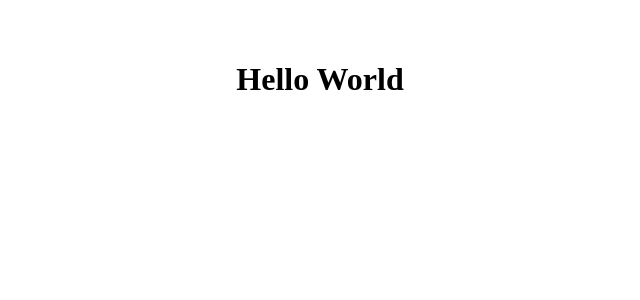
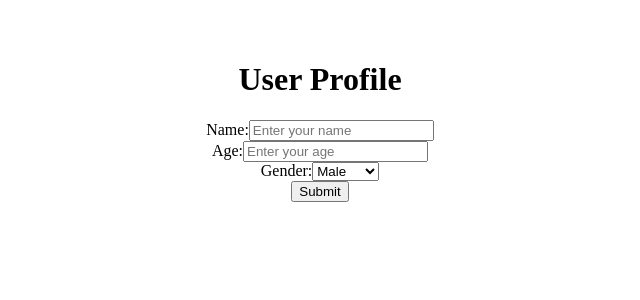
Before and after one commit to tigerhostsolutions/RTT50-MERN-SBA320-REACT-APPLICATION, a React (Vite) app: page / in a window 1280 px wide. Shown: the top 300 px of the page, without its empty margins (320-960 px from the left). Built offline with nearby package versions, Linux system fonts and the light colour scheme.

Commit message:
created/updated: update

```diff
--- a/src/App.jsx
+++ b/src/App.jsx
@@ -1,12 +1,13 @@
-import { useState } from 'react'
-
+import React from 'react'
+import UserForm from './components/UserForm.jsx'
 import './App.css'
 
 function App() {
 
   return (
       <div>
-        <h1>Hello World</h1>
+        <h1>User Profile</h1>
+        <UserForm />
       </div>
 
   )
```
